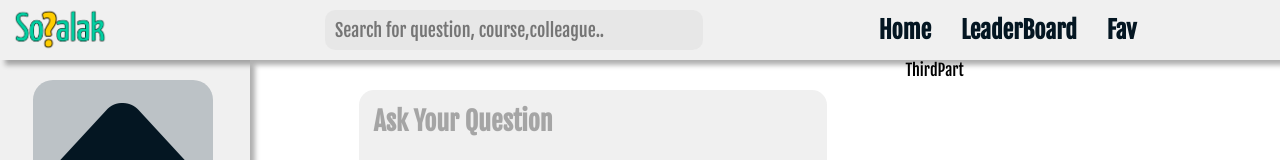
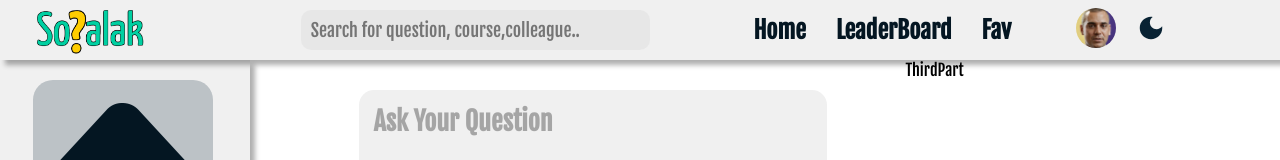
Before and after one commit to Mans1611/So2alak, a React (Create React App) app in the folder frontend/: page /main/feedpage in a window 1280 px wide. Shown: the top 160 px of the page. Built offline with nearby package versions, Linux system fonts and the light colour scheme; no server answers; a web font is replaced by a local one.

Commit message:
final editing on Abyasiya

```diff
--- a/frontend/src/components/Navbar/Navbar.js
+++ b/frontend/src/components/Navbar/Navbar.js
@@ -1,13 +1,27 @@
-import React from 'react'
+import React, { useContext, useState } from 'react'
 import './navbar.scss';
 import logo from '../../assets/logo.png'
+import avatar from '../../assets/avatar.png'
 import { Link } from 'react-router-dom';
+import { AppState } from '../../App';
+import WbSunnyIcon from '@mui/icons-material/WbSunny';
+import DarkModeIcon from '@mui/icons-material/DarkMode';
+
 const Navbar = () => {
+  // states
+  const {dark,setDark} = useContext(AppState);
+  const [showToggleList,setShowToggleList] = useState(false);
+  // handlers.
+  const changeTheme = ()=>setDark(dark=>!dark);
+  const showAvatar = ()=>setShowToggleList(show=>!show);
+
+  const username = 'mansour '
+  const logout = ()=>{};
   return (
     <div className='navbar'>
         <div className="logo-wrapper">
             <img src={logo} alt="So2alak" srcset="" />
-        </div>
+          </div>
         <div className="search-wrapper">
             <input placeholder='Search for question, course,colleague..' id='search' type="text" name="search-box"/>
         </div>
@@ -16,6 +30,21 @@ const Navbar = () => {
             <Link className='links' to={'/leaderboard'}> LeaderBoard</Link>
             <Link className='links' to={'/faviourte'}> Fav</Link>
         </div>
+        <div className="avatar-wrapper">
+          <div className="img-wrapper">
+
+          <img onClick = {showAvatar} src={avatar} alt="" srcset="" />
+            {showToggleList &&
+              <ul className='toggle-list'>
+                <li><Link to={`/profile/${username}`}>My profile</Link></li>
+                <li onClick={logout}>Log Out</li>
+              </ul>
+            }
+            </div>
+          <div onClick={changeTheme} className="theme-mode">
+            {dark ? <WbSunnyIcon/>:<DarkModeIcon/>}
+          </div>
+        </div>
     </div>
   )
 }
--- a/frontend/src/components/Navbar/navbar.scss
+++ b/frontend/src/components/Navbar/navbar.scss
@@ -13,11 +13,14 @@
     justify-content: space-around;
     padding: 0 10px;
     align-items: center;
-    overflow: hidden;
     .logo-wrapper{
         flex: 3;
-        img{
-            width: 100px;
+        cursor: pointer;
+
+            margin: auto;
+            img{
+                margin-left: 20px;
+                width: 120px;
         }
     }
     .search-wrapper{
@@ -35,7 +38,7 @@
         }
     }
     .links-wrapper{
-        flex: 5;
+        flex: 4;
         @include centerChild;
         a{
             @include link;
@@ -44,12 +47,64 @@
             color: $fully-dark-blue;
             padding:  15px;
             transition: all 300ms;
-            border-radius: 10px;
-
+            border-radius: 5px;
             &:hover{
-                background-color: $fully-dark-blue;
+                background-color: $semi-dark-blue;
                 color: #F0F0F0;
             }
         }
     }
+    .avatar-wrapper{
+        flex: 2;
+        position: relative;
+        display: flex;
+        align-items: center;
+        .theme-mode{
+            margin-left: 20px;
+            cursor: pointer;
+            svg{
+                color: $semi-dark-blue;
+                font-size: 30px;
+            }
+        }
+        .img-wrapper{
+            position: relative;
+            img{
+                width: 40px;
+                height: 40px;
+                border-radius: 50%;
+                cursor: pointer;
+            }
+
+            .toggle-list{
+                list-style: none;
+                position: absolute;
+                top: 100%;
+                left: -50%;
+                z-index: 100;
+                min-width: 150px;
+               color: $semi-dark-blue;
+               background-color: #F0F0F0;
+                display: flex;
+                flex-direction: column;
+                li{
+                    padding: 10px 20px;
+                    text-align: center;
+                    font-size: 20px;
+                    font-weight: 600;
+                    transition: all 50ms;
+                    cursor: pointer;
+                    a{
+                        @include link;
+                        color: inherit;
+                    }
+                    &:hover{
+                        background-color: $semi-dark-blue;
+                        color: #ffffff;
+
+                    }
+                }
+            }
+        }
+    }
 }
--- a/frontend/src/components/Question/question.scss
+++ b/frontend/src/components/Question/question.scss
@@ -5,6 +5,7 @@
     width:90%;
     margin: 20px auto;
     height: fit-content;
+    margin-bottom: 40px;
     .question-details{
         margin-left: 30px;
         margin-bottom: 10px;
```
Also changed, not shown: frontend/src/assets/avatar.png (added).
